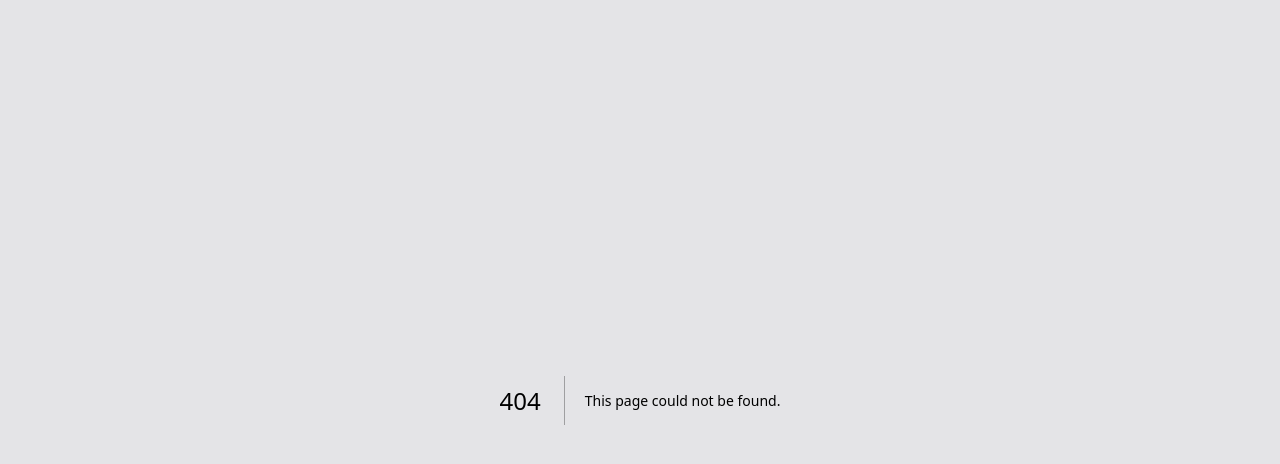
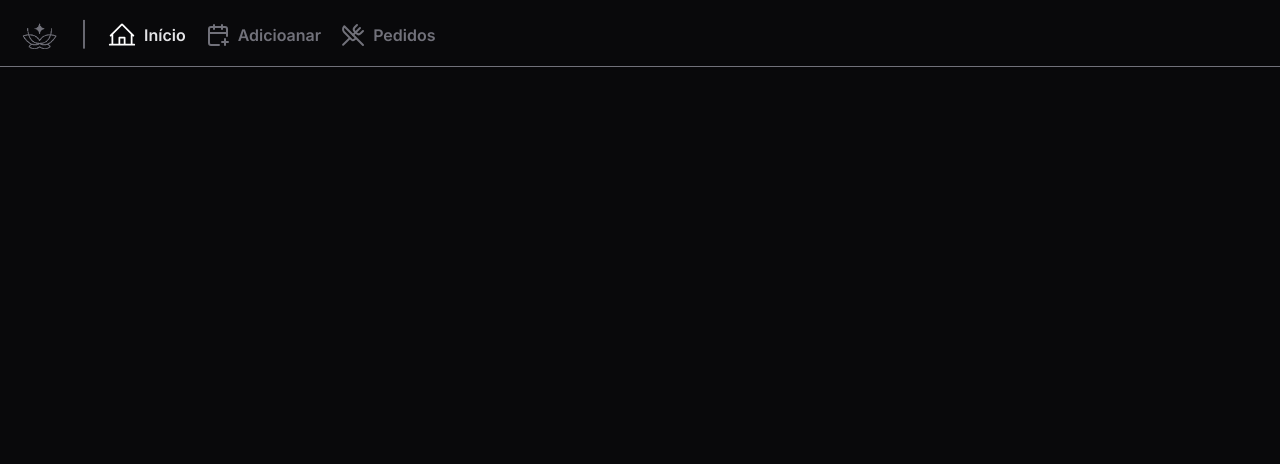
Before and after one commit to Luccas-costa/portifolio-producao, a Next.js app: page /pages/dashboard in a window 1280 px wide. Before the commit this address had no page. Shown: the top 464 px of the page. Built offline with nearby package versions, Linux system fonts and the light colour scheme.

Commit message:
começo dashboard

```diff
--- /dev/null
+++ b/src/app/pages/dashboard/global.css
@@ -0,0 +1,19 @@
+@tailwind base;
+@tailwind components;
+@tailwind utilities;
+
+::-webkit-scrollbar {
+    width: 0.4vw;
+    background: #B9D19D;
+}
+
+::-webkit-scrollbar-thumb {
+    background-color: #b3b3b3;
+}
+
+
+html,
+body {
+    overflow-x: hidden !important;
+    scroll-behavior: smooth;
+}
--- /dev/null
+++ b/src/app/pages/dashboard/layout.tsx
@@ -0,0 +1,39 @@
+import type { Metadata } from 'next'
+// import localFont from 'next/font/local'
+import './global.css'
+import { Inter } from 'next/font/google'
+
+// const geistSans = localFont({
+//   src: './fonts/GeistVF.woff',
+//   variable: '--font-geist-sans',
+//   weight: '100 900',
+// })
+// const geistMono = localFont({
+//   src: './fonts/GeistMonoVF.woff',
+//   variable: '--font-geist-mono',
+//   weight: '100 900',
+// })
+
+const inter = Inter({
+  subsets: ['latin'],
+  display: 'swap',
+})
+
+export const metadata: Metadata = {
+  title: 'Teko Bag | Dashboard',
+  description: 'Ecomerce de eco bags',
+}
+
+export default function RootLayout({
+  children,
+}: Readonly<{
+  children: React.ReactNode
+}>) {
+  return (
+    <html lang="pt">
+      <body className={`${inter.className} bg-zinc-200 antialiased`}>
+        {children}
+      </body>
+    </html>
+  )
+}
--- /dev/null
+++ b/src/app/pages/dashboard/page.tsx
@@ -0,0 +1,21 @@
+/* eslint-disable @typescript-eslint/no-unused-vars */
+'use client'
+import { useState } from 'react'
+import Navbar from 'dashboard/navbar'
+
+export default function Dashboard() {
+  const [PageChosen, setPageChosen] = useState<
+    'inicio' | 'pedidos' | 'adicionar'
+  >('inicio')
+
+  const handlerChosen = (page: 'inicio' | 'pedidos' | 'adicionar') => {
+    console.log(page)
+    setPageChosen(page)
+  }
+  return (
+    <div className="relative size-full min-h-screen bg-zinc-950 text-zinc-200">
+      <Navbar handlerChosen={handlerChosen} />
+      <div className="mb-6 mt-4 h-[1px] w-screen bg-zinc-500 shadow-2xl" />
+    </div>
+  )
+}
--- /dev/null
+++ b/src/app/template.tsx
@@ -0,0 +1,67 @@
+'use client'
+
+import Image from 'next/image'
+import Imagem from '@/app/favicon.ico'
+import { motion } from 'framer-motion'
+import { useState, useEffect } from 'react'
+import { PageTransition2 } from '@/lib/animation'
+
+export default function Template({ children }: { children: React.ReactNode }) {
+  const [showCursorNone, setShowCursorNone] = useState(true)
+
+  useEffect(() => {
+    const timeout = setTimeout(() => {
+      setShowCursorNone(false)
+    }, 2500) // 2.5 segundos
+
+    return () => clearTimeout(timeout)
+  }, []) // Executa apenas uma vez na montagem do componente
+
+  return (
+    <div className={`m-0 gap-0 p-0 ${showCursorNone ? 'cursor-none' : ''}`}>
+      <motion.div
+        id="banner-1"
+        className="fixed left-0 top-0 z-[90] min-h-screen w-[21%] bg-neutral-800"
+        initial="initial"
+        animate="animate"
+        variants={PageTransition2}
+        transition={{ duration: 1.4 }}
+      ></motion.div>
+      <motion.div
+        id="banner-1"
+        className="fixed left-[20%] top-0 z-[90] min-h-screen w-[21%] bg-neutral-800"
+        initial="initial"
+        animate="animate"
+        variants={PageTransition2}
+        transition={{ duration: 1.6 }}
+      ></motion.div>
+      <motion.div
+        id="banner-1"
+        className="fixed left-[40%] top-0 z-[90] flex min-h-screen w-[21%] items-center justify-center bg-neutral-800"
+        initial="initial"
+        animate="animate"
+        variants={PageTransition2}
+        transition={{ duration: 1.8 }}
+      >
+        <Image src={Imagem} alt="logo" width={100} height={100} />
+      </motion.div>
+      <motion.div
+        id="banner-1"
+        className="fixed left-[60%] top-0 z-[90] min-h-screen w-[21%] bg-neutral-800"
+        initial="initial"
+        animate="animate"
+        variants={PageTransition2}
+        transition={{ duration: 2 }}
+      ></motion.div>
+      <motion.div
+        id="banner-1"
+        className="fixed left-[80%] top-0 z-[90] min-h-screen w-[21%] bg-neutral-800"
+        initial="initial"
+        animate="animate"
+        variants={PageTransition2}
+        transition={{ duration: 2.2 }}
+      ></motion.div>
+      {children}
+    </div>
+  )
+}
--- /dev/null
+++ b/src/assets/logos/logo-transparent-gray.tsx
@@ -0,0 +1,12 @@
+import Image from 'next/image'
+import React from 'react'
+import Logo from 'public/logos/logo-transparente-gray.png'
+
+interface LogoProps {
+  width: number
+  height: number
+}
+
+export default function LogoTransparentGray({ width, height }: LogoProps) {
+  return <Image src={Logo} alt="logo" width={width} height={height} />
+}
--- /dev/null
+++ b/src/components/pages/dashboard/navbar.tsx
@@ -0,0 +1,68 @@
+'use client'
+import React, { useState, useEffect } from 'react'
+
+import { HouseLine } from '@phosphor-icons/react/dist/ssr'
+import { CalendarPlus, UtensilsCrossed } from 'lucide-react'
+
+import LogoTransparentGray from '@/assets/logos/logo-transparent-gray'
+
+interface NavBarProps {
+  handlerChosen: (page: 'pedidos' | 'inicio' | 'adicionar') => void
+}
+
+export default function NavBar({ handlerChosen }: NavBarProps) {
+  const [page, setpage] = useState<'inicio' | 'pedidos' | 'adicionar'>('inicio')
+
+  useEffect(() => {
+    handlerChosen(page)
+    // eslint-disable-next-line react-hooks/exhaustive-deps
+  }, [page])
+
+  return (
+    <div className="flex h-[50px] items-center justify-between pl-5 pt-5">
+      <div className="flex space-x-3">
+        <LogoTransparentGray width={40} height={40} />
+        <div className="flex items-center pl-2 text-2xl text-zinc-500">|</div>
+
+        <div
+          className={`flex items-center space-x-2 pl-2 ${
+            page === 'inicio' ? 'text-zinc-200' : 'text-zinc-500'
+          } cursor-pointer font-semibold`}
+          onClick={() => setpage('inicio')}
+        >
+          <HouseLine
+            size={28}
+            color={page === 'inicio' ? 'white' : '#71717a'}
+          />
+          <span>Início</span>
+        </div>
+
+        <div
+          className={`flex items-center space-x-2 pl-2 ${
+            page === 'adicionar' ? 'text-zinc-200' : 'text-zinc-500'
+          } cursor-pointer font-semibold`}
+          onClick={() => setpage('adicionar')}
+        >
+          <CalendarPlus
+            size={24}
+            color={page === 'adicionar' ? 'white' : '#71717a'}
+          />
+          <span>Adicioanar</span>
+        </div>
+
+        <div
+          className={`flex items-center space-x-2 pl-2 ${
+            page === 'pedidos' ? 'text-zinc-200' : 'text-zinc-500'
+          } cursor-pointer font-semibold`}
+          onClick={() => setpage('pedidos')}
+        >
+          <UtensilsCrossed
+            size={24}
+            color={page === 'pedidos' ? 'white' : '#71717a'}
+          />
+          <span>Pedidos</span>
+        </div>
+      </div>
+    </div>
+  )
+}
--- /dev/null
+++ b/src/lib/animation.ts
@@ -0,0 +1,23 @@
+import { Variants } from 'framer-motion'
+
+// animação mais fluida e sem parar
+export const PageTransition: Variants = {
+  initial: {
+    opacity: 0,
+  },
+  animate: {
+    opacity: [1, 1],
+    y: ['-100%', '100%'],
+  },
+}
+
+// animação com parada
+export const PageTransition2: Variants = {
+  initial: {
+    opacity: 0,
+  },
+  animate: {
+    opacity: [1, 1],
+    y: ['-100%', '0%', '0%', '100%'],
+  },
+}
--- a/tsconfig.json
+++ b/tsconfig.json
@@ -38,6 +38,9 @@
       "showcase/*": [
         "./src/components/pages/showcase/*"
       ],
+      "dashboard/*": [
+        "./src/components/pages/dashboard/*"
+      ],
       "ui/*": [
         "./src/components/ui/*"
       ],
```
Also changed, not shown: public/logos/logo-transparente-gray.png (added), 1 other file (tests, documents, lock files or other folders).
